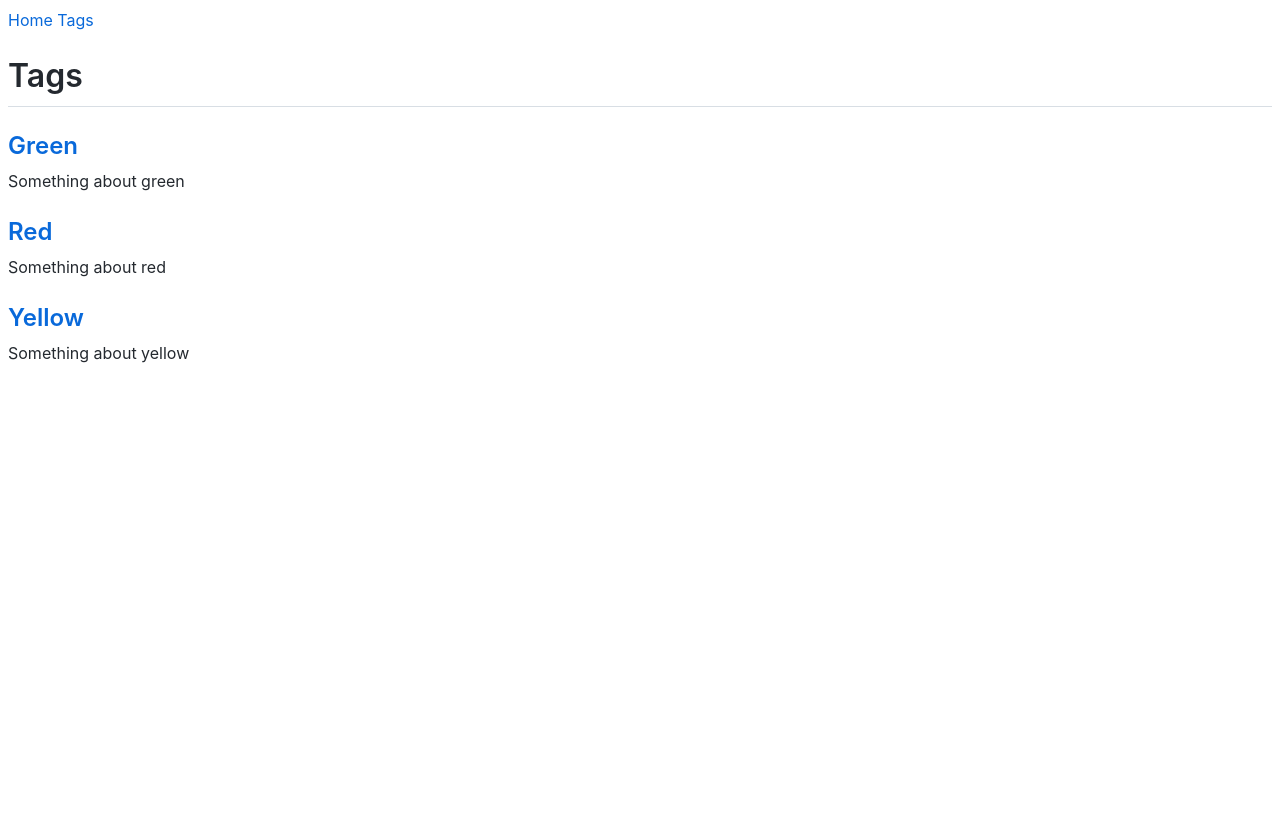
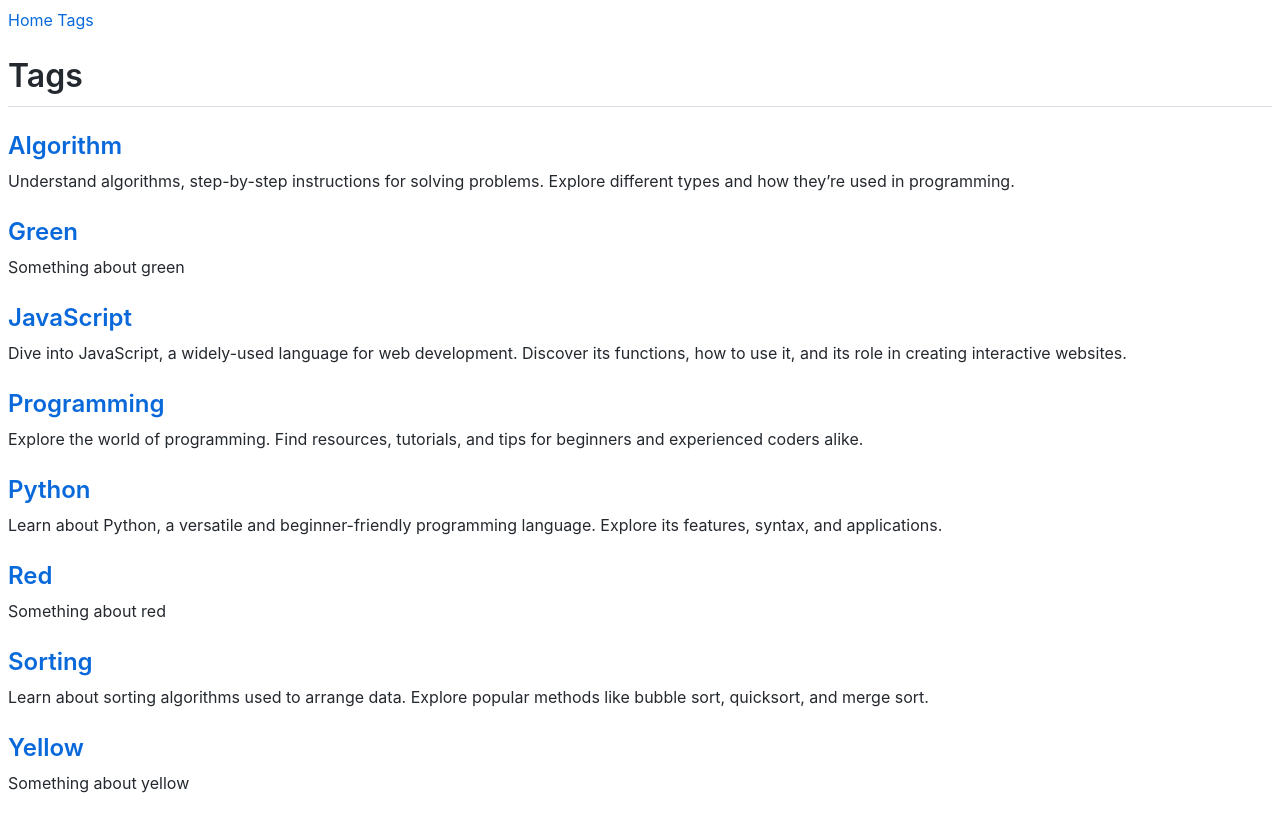
Before and after one commit to justlearnml/justlearnml.github.io, a Jekyll site: the page built from tags.html, in a window 1280 px wide. Shown: the top 832 px of the page. Built offline with Jekyll 4.4.1, drawn with Linux system fonts in a browser that asks for light colours.

Commit message:
Add tag pages and fix JavaScript typo

```diff
--- /dev/null
+++ b/_tags/algorithm.md
@@ -0,0 +1,5 @@
+---
+name: Algorithm
+metaDescription: Understand algorithms, step-by-step instructions for solving problems. Explore different types and how they're used in programming.
+---
+Understand algorithms, step-by-step instructions for solving problems. Explore different types and how they're used in programming.
--- /dev/null
+++ b/_tags/javascript.md
@@ -0,0 +1,5 @@
+---
+name: JavaScript
+metaDescription: Dive into JavaScript, a widely-used language for web development. Discover its functions, how to use it, and its role in creating interactive websites.
+---
+Dive into JavaScript, a widely-used language for web development. Discover its functions, how to use it, and its role in creating interactive websites.
--- /dev/null
+++ b/_tags/programming.md
@@ -0,0 +1,5 @@
+---
+name: Programming
+metaDescription: Explore the world of programming. Find resources, tutorials, and tips for beginners and experienced coders alike.
+---
+Explore the world of programming. Find resources, tutorials, and tips for beginners and experienced coders alike.
--- /dev/null
+++ b/_tags/python.md
@@ -0,0 +1,5 @@
+---
+name: Python
+metaDescription: Learn about Python, a versatile and beginner-friendly programming language. Explore its features, syntax, and applications.
+---
+Learn about Python, a versatile and beginner-friendly programming language. Explore its features, syntax, and applications.
--- /dev/null
+++ b/_tags/sorting.md
@@ -0,0 +1,5 @@
+---
+name: Sorting
+metaDescription: Learn about sorting algorithms used to arrange data. Explore popular methods like bubble sort, quicksort, and merge sort.
+---
+Learn about sorting algorithms used to arrange data. Explore popular methods like bubble sort, quicksort, and merge sort.
```
Also changed, not shown: _posts/2023-10-06-infinity-values.md (+2 -2 lines), _posts/2023-10-06-swapping-elements in-Python and-Javascript.md (+3 -3 lines).
